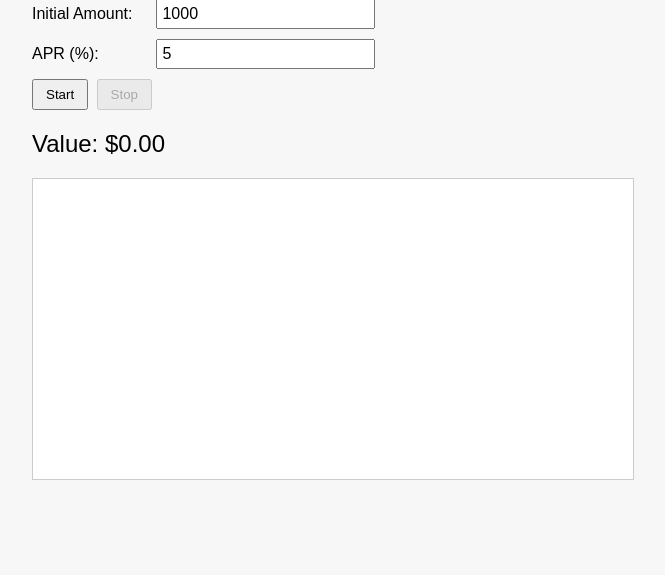
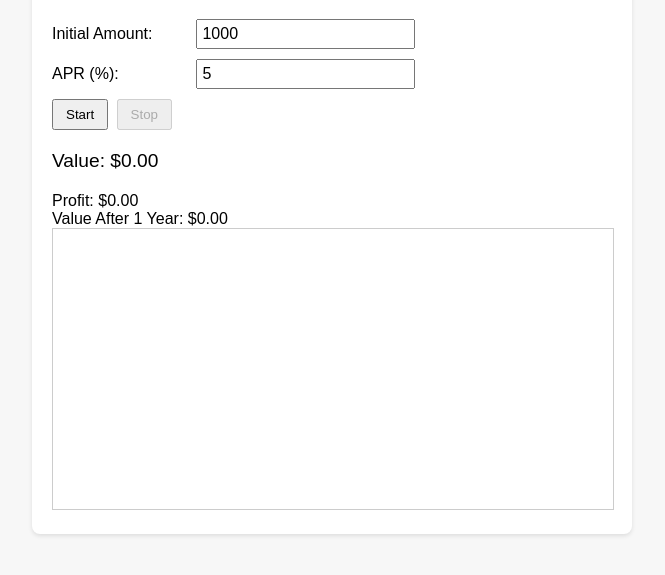
Before and after one commit to Codnova/APR-Calc, a plain HTML site: page index.html in a window 1280 px wide. Shown: the part 101-676 px from the top of the page, without its empty margins (308-973 px from the left). Drawn offline with Linux system fonts and the light colour scheme.

Commit message:
Improve APR calculator UI and add profit display

```diff
--- a/index.html
+++ b/index.html
@@ -5,16 +5,54 @@
     <meta name="viewport" content="width=device-width, initial-scale=1.0">
     <title>APR Calculator</title>
     <style>
-        body { font-family: Arial, sans-serif; background:#f7f7f7; padding:20px; max-width:600px; margin:auto; }
-        .field { margin-bottom:10px; }
-        label { display:inline-block; width:120px; }
-        input { padding:4px; font-size:1rem; }
-        button { padding:6px 12px; margin-right:4px; }
-        #output { font-size:1.5rem; margin:20px 0; }
-        canvas { width:100%; background:#fff; border:1px solid #ccc; }
+        body {
+            font-family: Arial, sans-serif;
+            background: #f7f7f7;
+            padding: 20px;
+            max-width: 600px;
+            margin: auto;
+        }
+
+        .container {
+            background: #ffffff;
+            padding: 20px;
+            border-radius: 8px;
+            box-shadow: 0 2px 4px rgba(0,0,0,0.1);
+        }
+
+        .field {
+            margin-bottom: 10px;
+        }
+
+        label {
+            display: inline-block;
+            width: 140px;
+        }
+
+        input {
+            padding: 4px;
+            font-size: 1rem;
+        }
+
+        button {
+            padding: 6px 12px;
+            margin-right: 4px;
+        }
+
+        #output {
+            font-size: 1.2rem;
+            margin: 20px 0;
+        }
+
+        canvas {
+            width: 100%;
+            background: #fff;
+            border: 1px solid #ccc;
+        }
     </style>
 </head>
 <body>
+    <div class="container">
         <h1>APR Growth Calculator</h1>
         <div class="field">
             <label for="amount">Initial Amount:</label>
@@ -27,7 +65,10 @@
         <button id="start">Start</button>
         <button id="stop" disabled>Stop</button>
         <div id="output">Value: $<span id="value">0.00</span></div>
+        <div id="profitDisplay">Profit: $<span id="profit">0.00</span></div>
+        <div id="futureDisplay">Value After 1 Year: $<span id="future">0.00</span></div>
         <canvas id="chart" width="400" height="200"></canvas>
+    </div>
     <script src="script.js"></script>
 </body>
 </html>
--- a/script.js
+++ b/script.js
@@ -5,6 +5,7 @@ let currentValue = 0;
 let values = [];
 let interval = null;
 let startTime = 0;
+let futureValue = 0;
 const secondsPerYear = 365 * 24 * 60 * 60;
 
 function drawChart() {
@@ -28,6 +29,7 @@ function update() {
     const elapsed = (Date.now() - startTime) / 1000; // seconds
     currentValue = amount * Math.pow(1 + rate / 100 / secondsPerYear, elapsed);
     document.getElementById('value').textContent = currentValue.toFixed(2);
+    document.getElementById('profit').textContent = (currentValue - amount).toFixed(2);
     values.push(currentValue);
     if (values.length > 60) values.shift();
     drawChart();
@@ -38,9 +40,12 @@ function start() {
     amount = parseFloat(document.getElementById('amount').value) || 0;
     rate = parseFloat(document.getElementById('rate').value) || 0;
     currentValue = amount;
+    futureValue = amount * Math.pow(1 + rate / 100 / secondsPerYear, secondsPerYear);
     startTime = Date.now();
     values = [currentValue];
     document.getElementById('value').textContent = currentValue.toFixed(2);
+    document.getElementById('profit').textContent = '0.00';
+    document.getElementById('future').textContent = futureValue.toFixed(2);
     drawChart();
     interval = setInterval(update, 1000);
     running = true;
```
Lines whose indentation alone changed are shown as unchanged.
